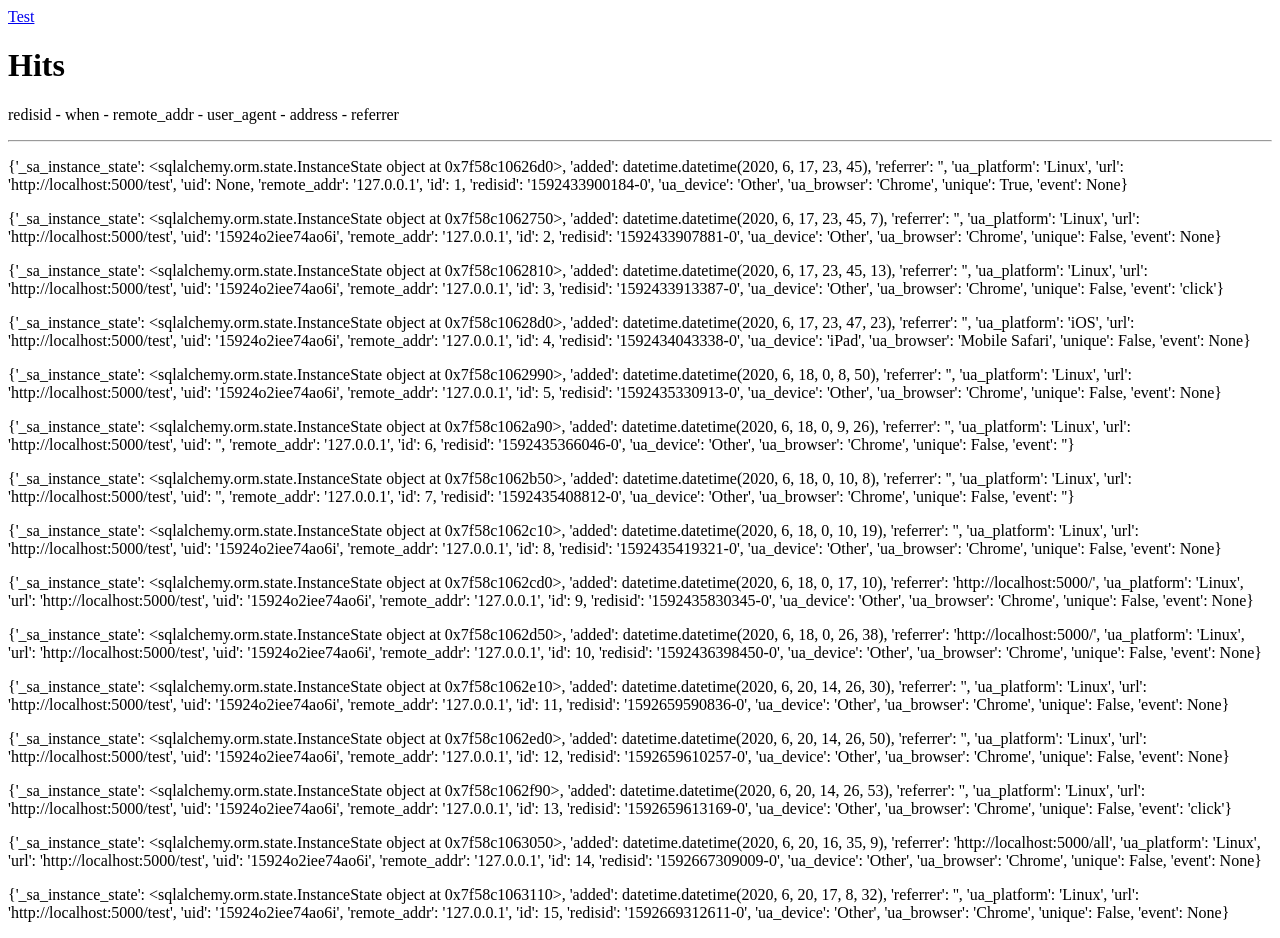
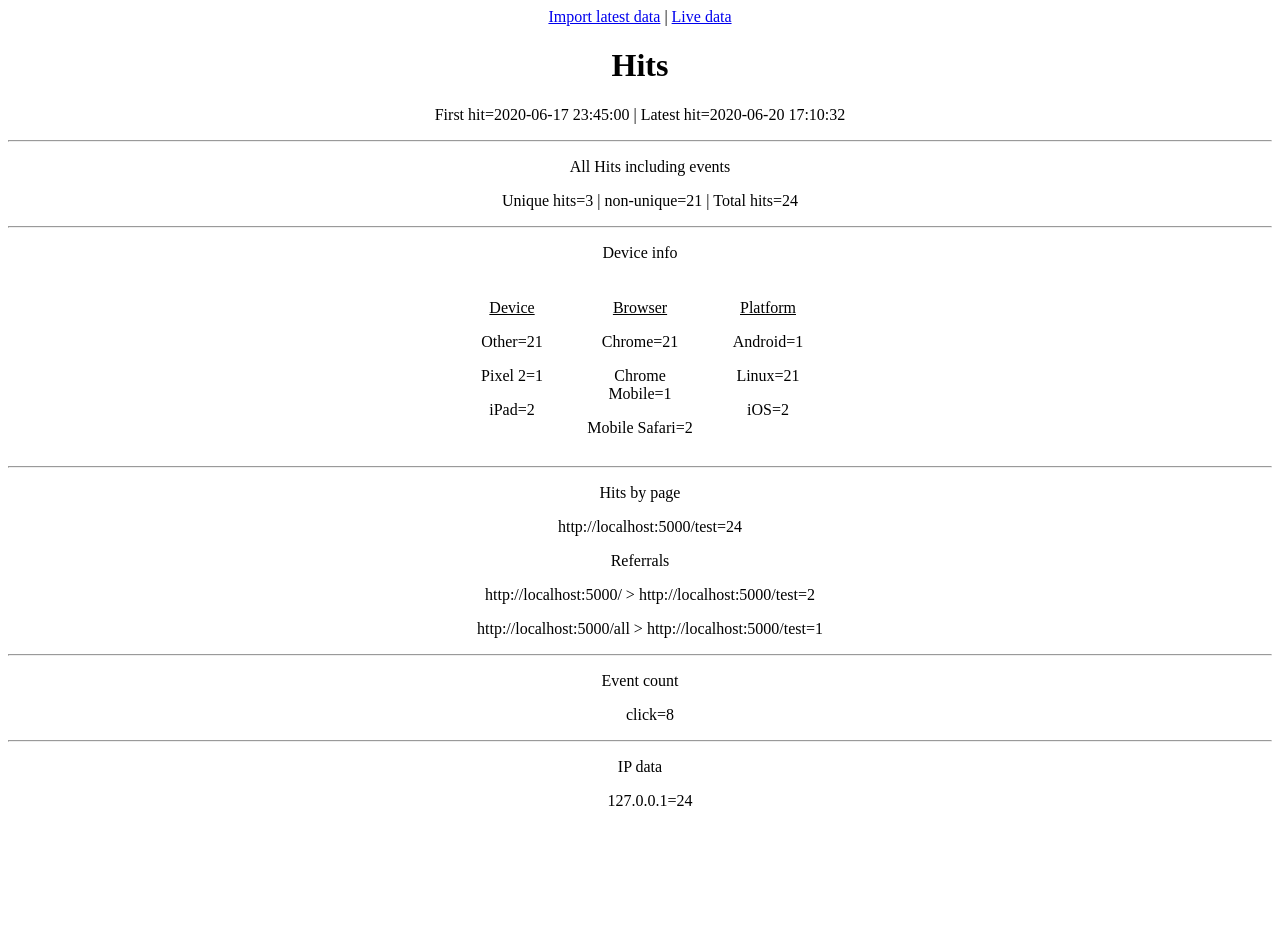
Before and after one commit to putsjoe/fsr-analytics, a Flask app: page / in a window 1280 px wide. Shown: the top 938 px of the page. After the commit the page ends 806 px from the top, so only its background shows below. Run offline with Flask 2, Linux system fonts and the light colour scheme; data comes from the database, SQL or seed files in the repository; both versions use the stored data as it was after the commit; data that the repository does not hold is empty.

Commit message:
Added outline of data page and a live page

```diff
--- a/app.py
+++ b/app.py
@@ -1,9 +1,8 @@
 
 import json
-import datetime
 
 import redis
-from flask import Flask, render_template, request, abort, make_response
+from flask import Flask, render_template, request, make_response
 from flask_sqlalchemy import SQLAlchemy
 from flask_migrate import Migrate
 from flask_basicauth import BasicAuth
@@ -19,7 +18,7 @@ app.secret_key = b'_5#y2L"sjjw8sdfds27F4sd8z\n\xec]/'
 
 db = SQLAlchemy(app)
 migrate = Migrate(app, db, render_as_batch=True)
-from models import *
+from models import Hit
 
 app.config['BASIC_AUTH_USERNAME'] = 'admin'
 app.config['BASIC_AUTH_PASSWORD'] = 'analytics'
@@ -36,6 +35,7 @@ def get_remote():
         return ','.join(request.access_route)
     else:
         return str(request.remote_addr)
+
 
 @app.route('/noscript.gif')
 def serve():
@@ -57,19 +57,21 @@ def servejs():
     return app.send_static_file('a.js')
 
 
-@app.route('/a')
-def server():
-    print(request.args)
-
-
 @app.route('/test')
 def test():
     return render_template('test.html')
 
 
-@app.route('/')
+@app.route('/import')
 @basic_auth.required
-def home():
+def imp():
+    from importdata import import_data
+    return import_data()
+
+
+@app.route('/live')
+@basic_auth.required
+def live():
     alldata = r.xrevrange(REDIS_STREAM_NAME)
     data = []
     for d in alldata:
@@ -82,7 +84,67 @@ def home():
             d[1].get('referrer'),
             d[1].get('args'),
         ])
+    return render_template('live.html', data=data)
 
-    sqldata = Hit.query.all()
 
-    return render_template('index.html', data=data, sqldata=sqldata)
+def get_fields(fieldname):
+    text = f'SELECT {fieldname} FROM hit Group BY {fieldname}'
+    return [r[0] for r in db.engine.execute(text)]
+
+
+@app.route('/')
+@basic_auth.required
+def alldata():
+    alldata = Hit.query.order_by(Hit.added.desc())
+    try:
+        first_date = alldata[-1].added
+        latest_date = alldata[0].added
+    except IndexError:
+        return '<p>No data available</p>'
+
+    unique = alldata.filter_by(unique=True).count()
+    nonunique = alldata.filter_by(unique=False).count()
+    allvisits = alldata.count()
+
+    deviced = {
+        d: Hit.query.filter_by(ua_device=d).count()
+        for d in get_fields('ua_device')}
+    browserd = {
+        b: Hit.query.filter_by(ua_browser=b).count()
+        for b in get_fields('ua_browser')}
+    platformd = {
+        p: Hit.query.filter_by(ua_platform=p).count()
+        for p in get_fields('ua_platform')}
+    agentdata = dict(Device=deviced, Browser=browserd, Platform=platformd)
+
+    pagedata = {
+        p: Hit.query.filter_by(url=p).count()
+        for p in get_fields('url')
+    }
+    referdata = [
+        (r[0], r[1], r[2])
+        for r in db.engine.execute(
+            'SELECT referrer, url, COUNT(*) FROM hit GROUP BY referrer'
+        )
+        if r[0] != ''
+    ]
+
+    eventdata = {
+        e: Hit.query.filter_by(event=e).count()
+        for e in get_fields('event')
+        if e and e != ''
+    }
+
+    ipdata = {
+        i: Hit.query.filter_by(remote_addr=i).count()
+        for i in get_fields('remote_addr')
+    }
+    return render_template(
+        'data.html',
+        first_date=first_date, latest_date=latest_date,
+        unique=unique, nonunique=nonunique, allvisits=allvisits,
+        agentdata=agentdata,
+        pagedata=pagedata, referdata=referdata,
+        eventdata=eventdata,
+        ipdata=ipdata,
+    )
--- a/models.py
+++ b/models.py
@@ -1,7 +1,6 @@
-
-from datetime import datetime
 
 from app import db
+
 
 class Hit(db.Model):
     id = db.Column(db.Integer, primary_key=True)
--- /dev/null
+++ b/templates/data.html
@@ -0,0 +1,68 @@
+<html>
+
+<a href="{{ url_for('imp') }}">Import latest data</a> | <a href="{{ url_for('live') }}">Live data</a>
+<h1>Hits</h1>
+
+<p>First hit={{ first_date }} | Latest hit={{ latest_date }}</p>
+<hr>
+<div class="push">
+    <p>All Hits including events</p>
+    <p>Unique hits={{ unique }} | non-unique={{ nonunique }}  | Total hits={{ allvisits }}</p>
+</div>
+
+<hr>
+
+<p>Device info</p>
+<div class="wrapper">
+    {% for t,d in agentdata.items() %}
+        <div class="box">
+            <p style="text-decoration:underline">{{ t }}</p>
+            {% for k,v in d.items() %}
+                <p>{{ k }}={{ v }}</p>
+            {% endfor %}
+        </div>
+    {% endfor %}
+</div>
+<hr>
+
+<p>Hits by page</p>
+<div class="push">
+    {% for k,v in pagedata.items() %}
+    <p>{{ k }}={{ v }}</p>
+    {% endfor %}
+</div>
+
+<p>Referrals</p>
+<div class="push">
+    {% for e in referdata %}
+        <p>{{ e[0] }} > {{ e[1] }}={{ e[2] }}</p>
+    {% endfor %}
+</div>
+
+<hr>
+
+<p>Event count</p>
+<div class="push">
+    {% for k,v in eventdata.items() %}
+        <p>{{ k }}={{ v }}</p>
+    {% endfor %}
+</div>
+<hr>
+
+<p>IP data</p>
+<div class="push">
+    {% for k,v in ipdata.items() %}
+        <p>{{ k }}={{ v }}</p>
+    {% endfor %}
+</div>
+
+
+<style>
+    body { text-align: center; }
+    .wrapper { display: grid; grid-template-columns: 10vw 10vw 10vw;
+        justify-content: center;}
+    .box { border-radius: 5px; padding: 5px; }
+    .push { margin-left: 20px; }
+</style>
+
+</html>
--- a/templates/index.html
+++ b/templates/live.html
@@ -1,7 +1,6 @@
 <html>
 
-<a href="/test">Test</a>
-<h1>Hits</h1>
+<h1>Data still in redis, not yet commited to the database</h1>
 <p>redisid - when - remote_addr - user_agent - address - referrer</p>
 {% for d in data %}
 
@@ -14,11 +13,4 @@
 
 {% endfor %}
 
-<hr>
-
-{% for each in sqldata %}
-    <p>{{ each.__dict__ }}</p>
-{% endfor %}
-
-
 </html>
```
Also changed, not shown: import.py (deleted, +0 -41 lines), importdata.py (added, +49 -0 lines), data.db (added).
